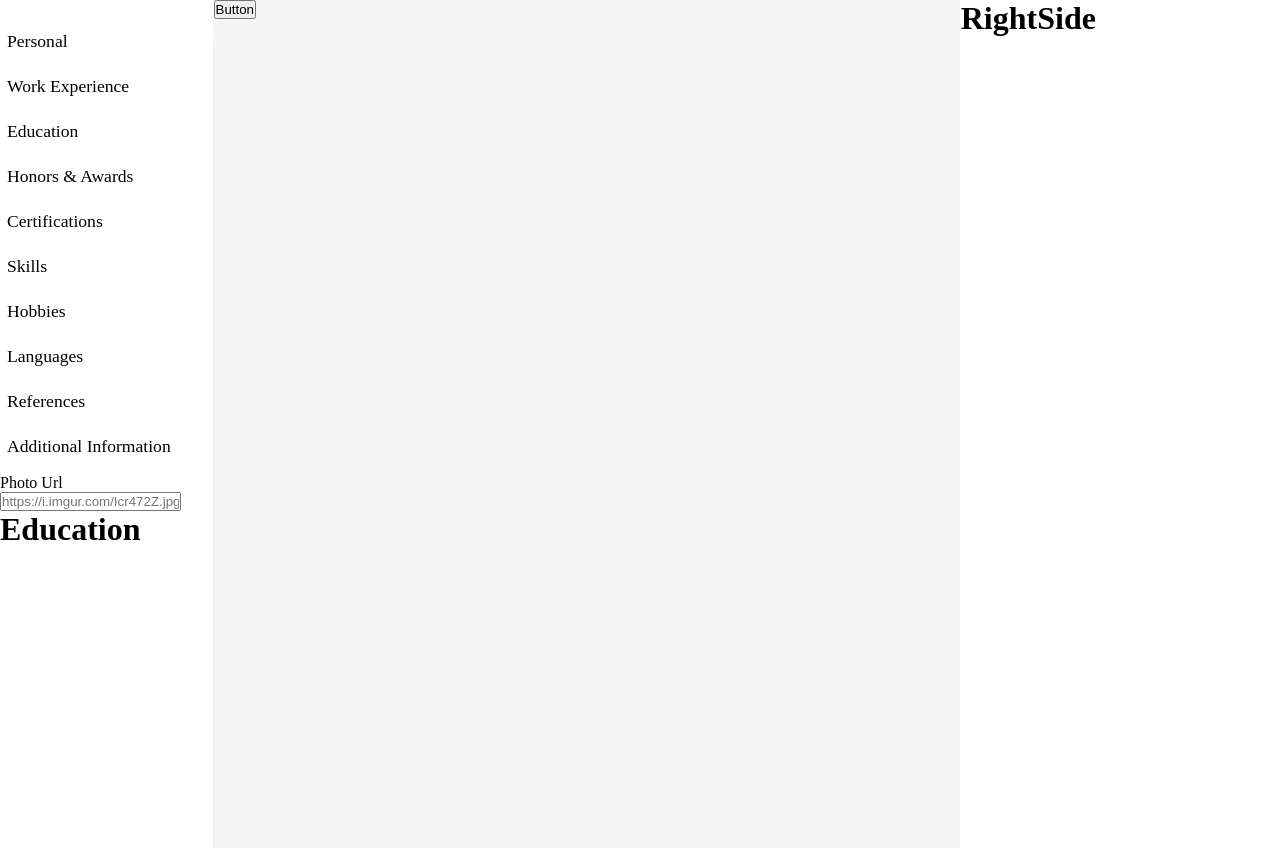
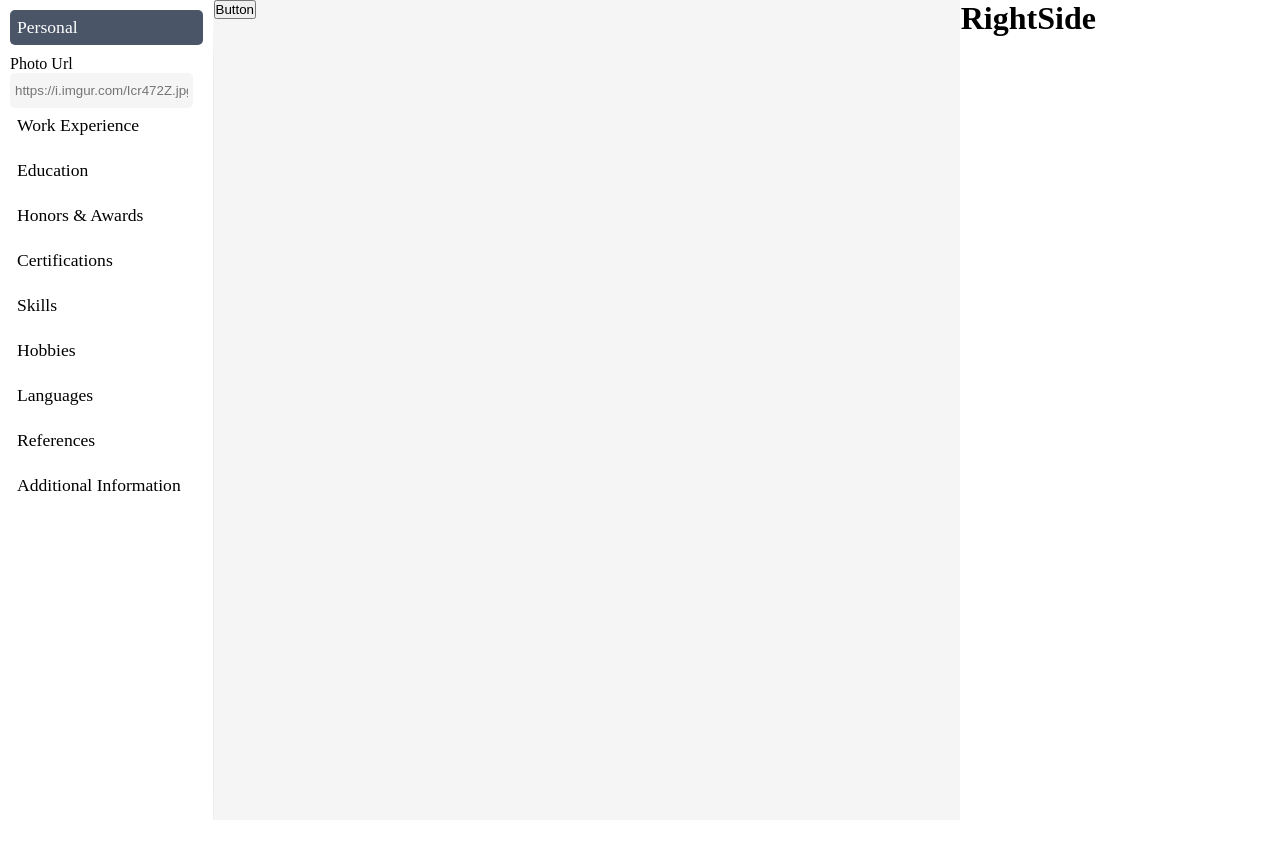
Before and after one commit to sabujhasansarker/Cv-Builder, a React (Create React App) app: page / in a window 1280 px wide. After the commit the page ends 820 px from the top, so only its background shows below. Built offline with nearby package versions, Linux system fonts and the light colour scheme.

Commit message:
add single view

```diff
--- /dev/null
+++ b/src/components/sideBar/leftSide/Additional.js
@@ -0,0 +1,11 @@
+import React from "react";
+
+const Additional = () => {
+  return (
+    <div>
+      <h1>Additional</h1>
+    </div>
+  );
+};
+
+export default Additional;
--- /dev/null
+++ b/src/components/sideBar/leftSide/Certification.js
@@ -0,0 +1,11 @@
+import React from "react";
+
+const Certification = () => {
+  return (
+    <div>
+      <h2>Certification</h2>
+    </div>
+  );
+};
+
+export default Certification;
--- /dev/null
+++ b/src/components/sideBar/leftSide/Experience.js
@@ -0,0 +1,11 @@
+import React from "react";
+
+const Experience = () => {
+  return (
+    <div>
+      <h1>Experience</h1>
+    </div>
+  );
+};
+
+export default Experience;
--- /dev/null
+++ b/src/components/sideBar/leftSide/Hobbies.js
@@ -0,0 +1,11 @@
+import React from "react";
+
+const Hobbies = () => {
+  return (
+    <div>
+      <h1>Hobbies</h1>
+    </div>
+  );
+};
+
+export default Hobbies;
--- /dev/null
+++ b/src/components/sideBar/leftSide/Honors.js
@@ -0,0 +1,11 @@
+import React from "react";
+
+const Honors = () => {
+  return (
+    <div>
+      <h1>Honers</h1>
+    </div>
+  );
+};
+
+export default Honors;
--- /dev/null
+++ b/src/components/sideBar/leftSide/Languages.js
@@ -0,0 +1,11 @@
+import React from "react";
+
+const Languages = () => {
+  return (
+    <div>
+      <h1>Languages</h1>
+    </div>
+  );
+};
+
+export default Languages;
--- a/src/components/sideBar/leftSide/LeftIndex.js
+++ b/src/components/sideBar/leftSide/LeftIndex.js
@@ -1,30 +1,96 @@
-import React from "react";
+import React, { useState } from "react";
 
 import style from "./Style.module.css";
 
 // Components
 import Personal from "./Personal";
+import Experience from "./Experience";
 import Education from "./Education";
+import Honors from "./Honors";
+import Certifications from "./Certification";
+import Skills from "./Skills";
+import Hobbies from "./Hobbies";
+import Languages from "./Languages";
+import References from "./References";
+import Additional from "./Additional";
 
 const LeftIndex = () => {
-  const { left_list, left } = style;
+  const [activeItem, setActiveItem] = useState("personal");
+  const { left_list, left, active } = style;
   return (
     <div className={left}>
       <ul className={left_list}>
-        <li>Personal</li>
-        <li>Work Experience</li>
-        <li>Education</li>
-        <li>Honors &amp; Awards</li>
-        <li>Certifications</li>
-        <li>Skills</li>
-        <li>Hobbies</li>
-        <li>Languages</li>
-        <li>References</li>
-        <li>Additional Information</li>
+        <li
+          onClick={() => setActiveItem("personal")}
+          className={`${activeItem === "personal" ? active : ""}`}
+        >
+          Personal
+        </li>
+        {activeItem === "personal" && <Personal />}
+        <li
+          onClick={() => setActiveItem("work")}
+          className={`${activeItem === "work" ? active : ""}`}
+        >
+          Work Experience
+        </li>
+        {activeItem === "work" && <Experience />}
+        <li
+          onClick={() => setActiveItem("edu")}
+          className={`${activeItem === "edu" ? active : ""}`}
+        >
+          Education
+        </li>
+        {activeItem === "edu" && <Education />}
+        <li
+          onClick={() => setActiveItem("award")}
+          className={`${activeItem === "award" ? active : ""}`}
+        >
+          Honors &amp; Awards
+        </li>
+        {activeItem === "award" && <Honors />}
+        <li
+          onClick={() => setActiveItem("Certifications")}
+          className={`${activeItem === "Certifications" ? active : ""}`}
+        >
+          Certifications
+        </li>
+        {activeItem === "Certifications" && <Certifications />}
+        <li
+          onClick={() => setActiveItem("Skills")}
+          className={`${activeItem === "Skills" ? active : ""}`}
+        >
+          Skills
+        </li>
+        {activeItem === "Skills" && <Skills />}
+        <li
+          onClick={() => setActiveItem("Hobbies")}
+          className={`${activeItem === "Hobbies" ? active : ""}`}
+        >
+          Hobbies
+        </li>
+        {activeItem === "Hobbies" && <Hobbies />}
+        <li
+          onClick={() => setActiveItem("Languages")}
+          className={`${activeItem === "Languages" ? active : ""}`}
+        >
+          Languages
+        </li>
+        {activeItem === "Languages" && <Languages />}
+        <li
+          onClick={() => setActiveItem("References")}
+          className={`${activeItem === "References" ? active : ""}`}
+        >
+          References
+        </li>
+        {activeItem === "References" && <References />}
+        <li
+          onClick={() => setActiveItem("Additional")}
+          className={`${activeItem === "Additional" ? active : ""}`}
+        >
+          Additional Information
+        </li>
+        {activeItem === "Additional" && <Additional />}
       </ul>
-
-      <Personal />
-      <Education />
     </div>
   );
 };
--- /dev/null
+++ b/src/components/sideBar/leftSide/References.js
@@ -0,0 +1,11 @@
+import React from "react";
+
+const References = () => {
+  return (
+    <div>
+      <h1>References</h1>
+    </div>
+  );
+};
+
+export default References;
--- /dev/null
+++ b/src/components/sideBar/leftSide/Skills.js
@@ -0,0 +1,11 @@
+import React from "react";
+
+const Skills = () => {
+  return (
+    <div>
+      <h1>Skills</h1>
+    </div>
+  );
+};
+
+export default Skills;
--- a/src/components/sideBar/leftSide/Style.module.css
+++ b/src/components/sideBar/leftSide/Style.module.css
@@ -3,8 +3,7 @@
   background-color: #fff;
   height: 100vh;
   overflow-y: scroll;
-  padding-top: 1.5rem;
-  padding-bottom: 1.5rem;
+  padding: 10px;
 }
 ul.left_list {
   list-style: none;
@@ -19,8 +18,19 @@ ul.left_list {
   font-size: 1.1em;
   cursor: pointer;
 }
+.active {
+  background: #4a5568;
+  color: white;
+}
 .from {
   width: 100%;
 }
 .fromGroup {
 }
+.fromGroup input {
+  background: whitesmoke;
+  border: 0;
+  padding: 10px 5px;
+  width: 90%;
+  border-radius: 5px;
+}
```
